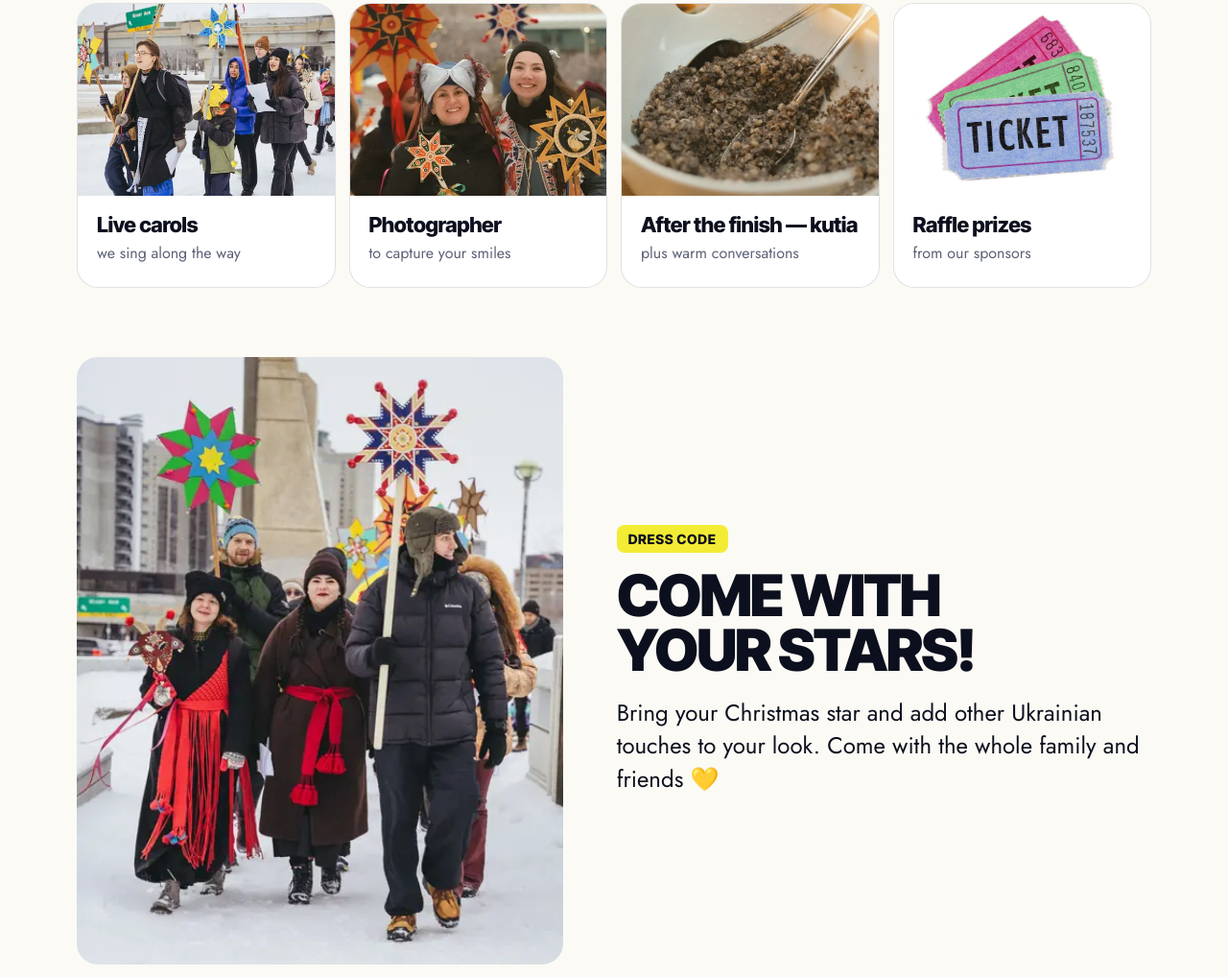
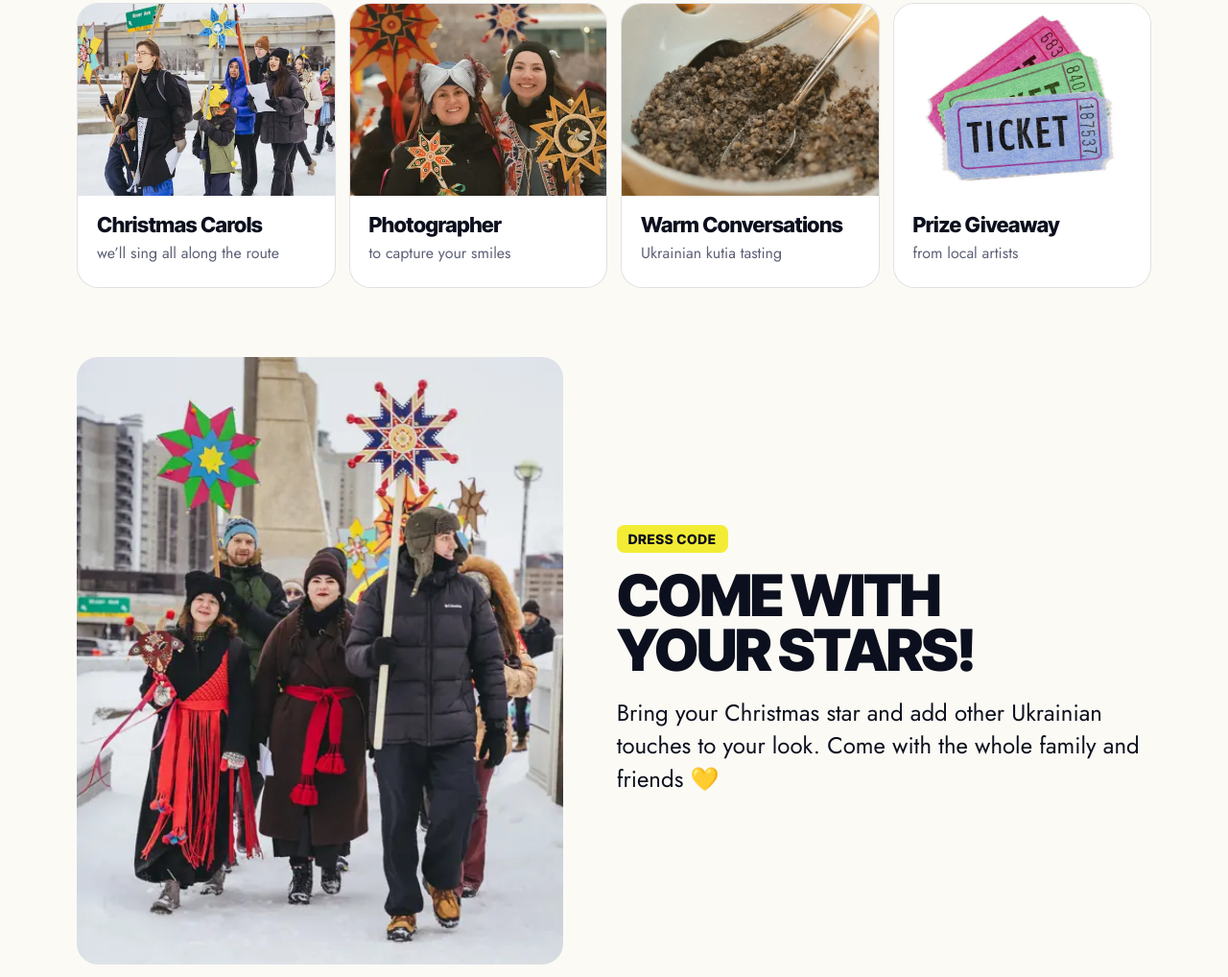
Before and after one commit to Foundation-Software-Development/winnipeg-star-run, a plain HTML site: page index.html in a window 1280 px wide. Shown: the part 2270-3288 px from the top of the page at 96% size. Drawn offline with Linux system fonts and the light colour scheme.

Commit message:
commit 2

```diff
--- a/index.html
+++ b/index.html
@@ -308,13 +308,13 @@
     <!-- WHAT AWAITS -->
     <section style="padding-top:0">
       <div class="wrap">
-        <p class="eyebrow"><span data-l="en">What awaits you</span><span data-l="uk">На вас чекають</span></p>
+        <p class="eyebrow"><span data-l="en">What awaits you</span><span data-l="uk">На вас чекає</span></p>
         <h2 class="reveal one-line" style="--em:9.2;--em-uk:9.2"><span data-l="en">More than a run</span><span data-l="uk">Більше, ніж забіг</span></h2>
         <div class="awaits">
           <article class="await reveal">
             <img src="img/river-ave-sm.webp" alt="" loading="lazy">
-            <div><h3><span data-l="en">Live carols</span><span data-l="uk">Колядки наживо</span></h3>
-              <p><span data-l="en">we sing along the way</span><span data-l="uk">співаємо всю дорогу</span></p></div>
+            <div><h3><span data-l="en">Christmas Carols</span><span data-l="uk">Колядки наживо</span></h3>
+              <p><span data-l="en">we’ll sing all along the route</span><span data-l="uk">співатимемо всю дорогу</span></p></div>
           </article>
           <article class="await reveal">
             <img src="img/two-smiles-sm.webp" alt="" loading="lazy">
@@ -323,13 +323,13 @@
           </article>
           <article class="await reveal">
             <img src="img/kutia-sm.webp" alt="" loading="lazy">
-            <div><h3><span data-l="en">After the finish — kutia</span><span data-l="uk">Після фінішу — кутя</span></h3>
-              <p><span data-l="en">plus warm conversations</span><span data-l="uk">плюс теплі розмови</span></p></div>
+            <div><h3><span data-l="en">Warm Conversations</span><span data-l="uk">Теплі розмови</span></h3>
+              <p><span data-l="en">Ukrainian kutia tasting</span><span data-l="uk">частування кутею</span></p></div>
           </article>
           <article class="await reveal">
             <img src="img/raffle-tickets-sm.webp" alt="" loading="lazy">
-            <div><h3><span data-l="en">Raffle prizes</span><span data-l="uk">Розіграш призів</span></h3>
-              <p><span data-l="en">from our sponsors</span><span data-l="uk">від наших спонсорів</span></p></div>
+            <div><h3><span data-l="en">Prize Giveaway</span><span data-l="uk">Розіграш призів</span></h3>
+              <p><span data-l="en">from local artists</span><span data-l="uk">від місцевих майстрів</span></p></div>
           </article>
         </div>
       </div>
```
